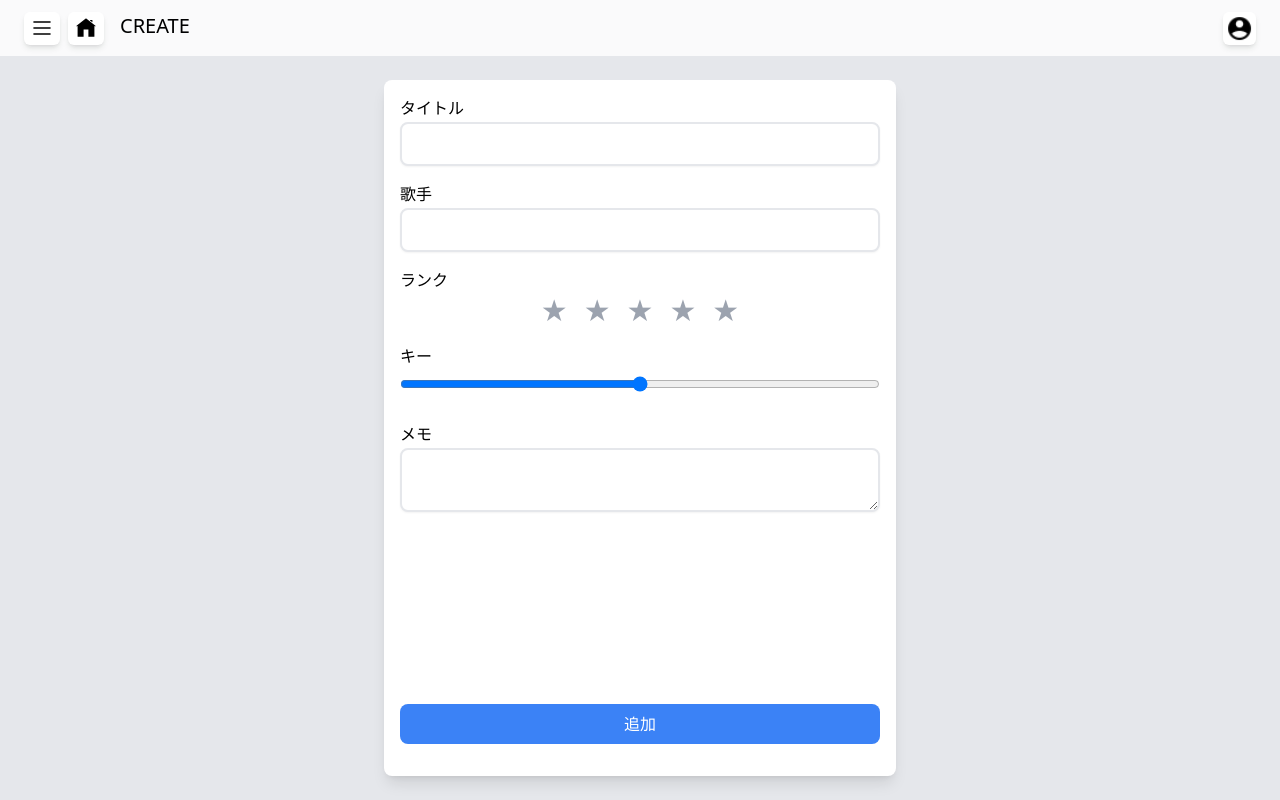
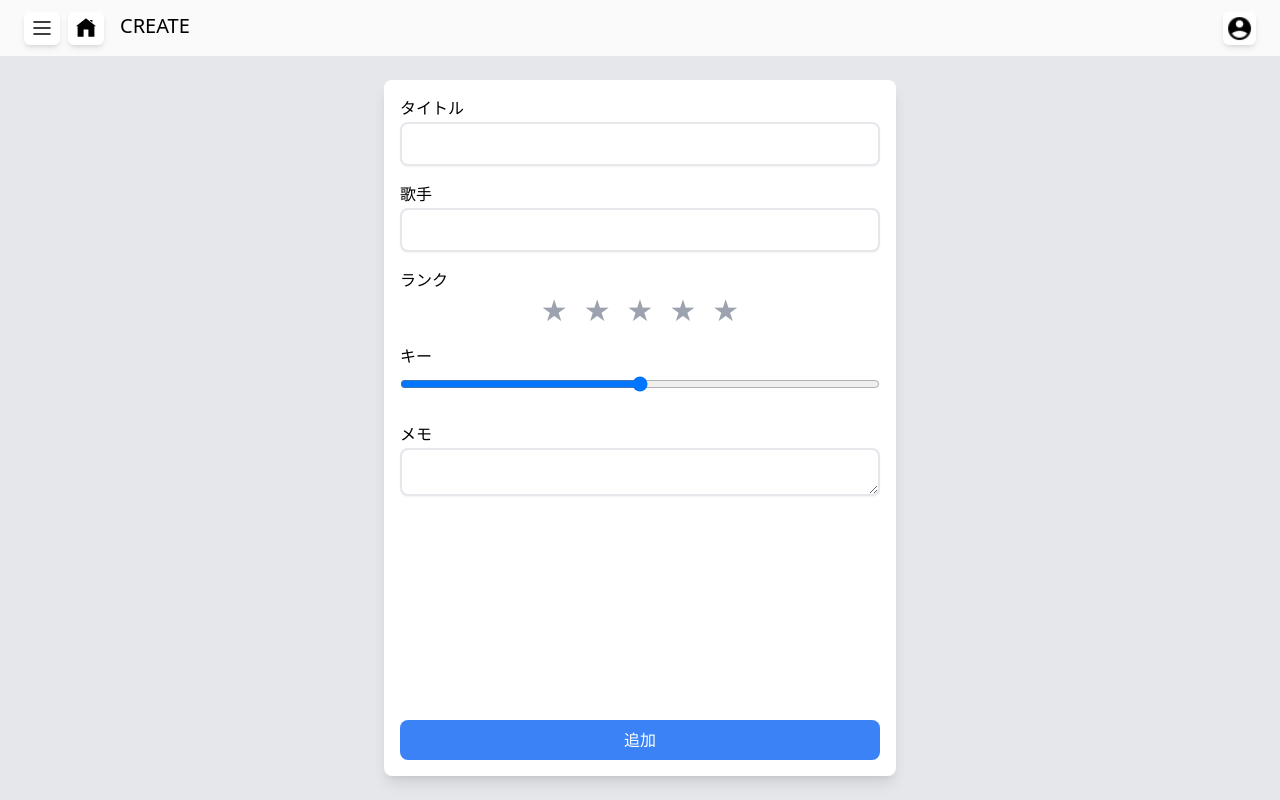
Before and after one commit to katsudon08/karioke_frontend, a Next.js app: page /create in a window 1280 px wide. Built offline with nearby package versions, Linux system fonts and the light colour scheme.

Commit message:
textareaの高さ調節

```diff
--- a/src/app/create/page.tsx
+++ b/src/app/create/page.tsx
@@ -68,12 +68,12 @@ const Page = () => {
                     <div>
                         <label htmlFor="memo" className=" w-full flex justify-start ">メモ</label>
                         <textarea
-                            className=" shadow-sm border-2 w-full max-h-16 hidden-scrollbar px-4 py-2 mt-0.5 rounded-lg focus:outline-none focus:border-blue-400 "
+                            className=" shadow-sm border-2 w-full max-h-12 hidden-scrollbar px-4 py-2 mt-0.5 rounded-lg focus:outline-none focus:border-blue-400 "
                             id="memo"
                         >
                         </textarea>
                     </div>
-                    <div className=" flex flex-col h-full justify-end pb-4 ">
+                    <div className=" flex flex-col h-full justify-end ">
                         <button className=" w-full px-4 py-2 mt-auto text-white bg-blue-500 rounded-lg hover:bg-blue-400 hover:scale-95 duration-200 ">
                             追加
                         </button>
--- a/src/app/edit/page.tsx
+++ b/src/app/edit/page.tsx
@@ -68,12 +68,12 @@ const Page = () => {
                     <div>
                         <label htmlFor="memo" className=" w-full flex justify-start ">メモ</label>
                         <textarea
-                            className=" shadow-sm border-2 w-full max-h-16 hidden-scrollbar px-4 py-2 mt-0.5 rounded-lg focus:outline-none focus:border-blue-400 "
+                            className=" shadow-sm border-2 w-full max-h-12 hidden-scrollbar px-4 py-2 mt-0.5 rounded-lg focus:outline-none focus:border-blue-400 "
                             id="memo"
                         >
                         </textarea>
                     </div>
-                    <div className=" flex flex-col h-full justify-end pb-4 ">
+                    <div className=" flex flex-col h-full justify-end ">
                         <button className=" w-full px-4 py-2 mt-auto text-white bg-blue-500 rounded-lg hover:bg-blue-400 hover:scale-95 duration-200 ">
                             確定
                         </button>
```
